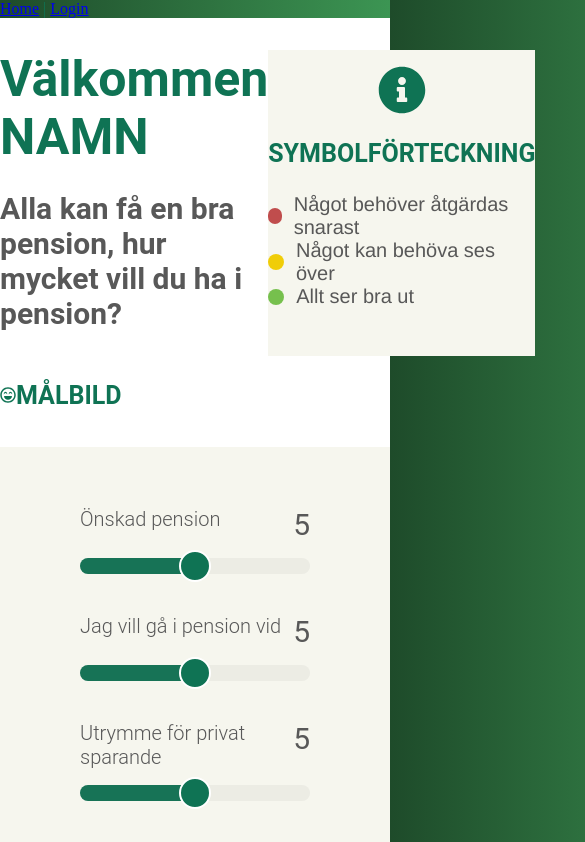
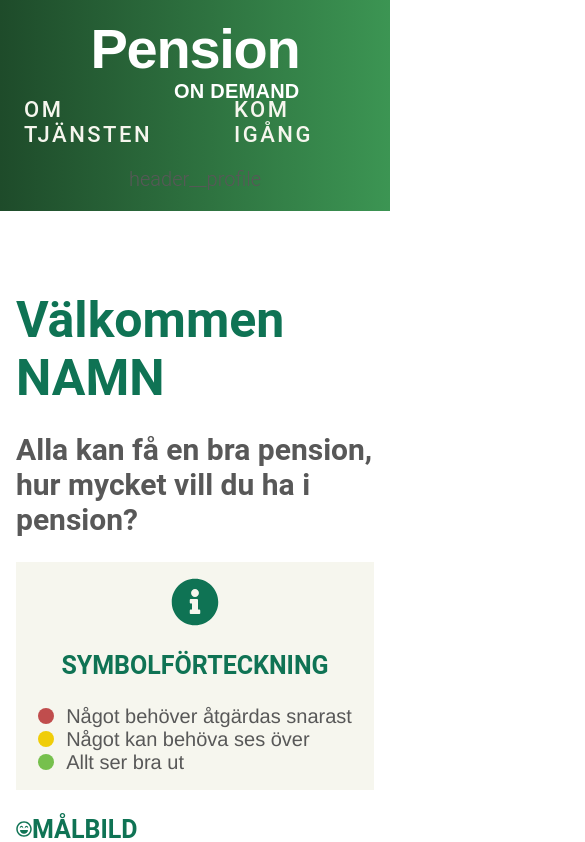
Before and after one commit to emilpee/pension-on-demand, a Vue app in the folder pod-frontend/: page / in a window 390 px wide. Shown: the top 842 px of the page, 585 px wide, since content can reach past the window. Built offline with nearby package versions, Linux system fonts and the light colour scheme.

Commit message:
Added sign in with mobile action

```diff
--- a/pod-frontend/src/App.vue
+++ b/pod-frontend/src/App.vue
@@ -1,9 +1,5 @@
 <template>
   <div id="app">
-    <div id="nav">
-      <router-link to="/">Home</router-link> |
-      <router-link to="/login">Login</router-link>
-    </div>
     <router-view/>
   </div>
 </template>
@@ -23,6 +19,7 @@ body {
   color: $green;
   background: transparent;
   margin: 0;
+  overflow: hidden;
 }
 
 </style>
--- /dev/null
+++ b/pod-frontend/src/components/Header.vue
@@ -0,0 +1,76 @@
+<template>
+  <header class="header">
+      <div class="header__logo">
+        <h1>Pension</h1>
+        <p>on demand</p>
+      </div>
+      <div class="header__nav">
+          <router-link to="/">Om tjänsten</router-link>
+          <router-link to="/login">Kom igång</router-link>
+      </div>
+      <div class="header__profile">
+          <p>header__profile</p>
+      </div>
+
+  </header>
+</template>
+
+<script>
+export default {
+
+}
+</script>
+
+<style lang="scss">
+@import '@/scss/';
+
+.header {
+    align-items: center;
+    background: $headerGradient;
+    display: flex;
+    justify-content: space-between;
+    flex-direction: column;
+    min-height: 200px;
+    position: relative;
+    overflow: hidden;
+
+    &__logo {
+        display: flex;
+        align-items: center;
+        justify-content: flex-end;
+        position: relative;
+        flex: 1;
+
+        > p {
+            position: absolute;
+            top: 3.75rem;
+            right: 0;
+        }
+    }
+
+    &__nav {
+        flex: 2;
+        @extend %center-content;
+
+        > a {
+            color: $light;
+            text-decoration: none;
+            text-transform: uppercase;
+            letter-spacing: $letterSpacing * 10;
+            font-family: $mainText;
+            font-size: 1.375em;
+            font-weight: 500;
+            margin: 0 1.5rem;
+        }
+    }
+
+    &__profile {
+        flex: 1;
+    }
+
+    @include breakpoints(large) {
+        flex-direction: row;
+    }
+}
+
+</style>
--- a/pod-frontend/src/components/Slider.vue
+++ b/pod-frontend/src/components/Slider.vue
@@ -58,11 +58,13 @@ export default {
     display: flex;
     flex-direction: column;
     background: $light;
-    margin: .75rem 0;
+    margin: .8rem 0;
 
     &__text {
         display: flex;
         justify-content: space-between;
+        align-items: center;
+        margin-bottom: -.5rem;
 
         > span {
             font-family: $mainText;
--- a/pod-frontend/src/components/index.js
+++ b/pod-frontend/src/components/index.js
@@ -1,5 +1,6 @@
 export { default as Button } from './Button.vue';
 export { default as Tabs } from './Tabs.vue';
 export { default as Slider } from './Slider.vue';
+export { default as Header } from './Header.vue';
 export { default as DoughnutChart } from './DoughnutChart.vue';
 export { default as TrafficLights } from './TrafficLights.vue';
--- a/pod-frontend/src/scss/_colors.scss
+++ b/pod-frontend/src/scss/_colors.scss
@@ -16,3 +16,4 @@ $black: #121212;
 $darkGradient: linear-gradient($gray, $black);
 $greenGradient: linear-gradient($lightGreen, #3B6027);
 $bodyGradient: linear-gradient(to left, $mediumGreen, #1E4B2A);
+$headerGradient: linear-gradient(to left, $mediumGreen, #1E4B2A);
--- a/pod-frontend/src/scss/_typography.scss
+++ b/pod-frontend/src/scss/_typography.scss
@@ -76,7 +76,7 @@ span {
 
 .login {
 
-    &__logo {
+    .login__logo {
 
         > h1 {
             color: $green;
@@ -105,3 +105,23 @@ span {
         }
     }
 }
+
+
+.header__logo {
+    > h1 {
+        color: $white;
+        font-size: 3.5em;
+        font-family: $logoText;
+        letter-spacing: -$letterSpacing * 5;
+        padding: 1rem 0;
+    }
+
+    > p {
+        color: $white;
+        font-family: $logoText;
+        font-size: 1.25em;
+        font-weight: bold;
+        letter-spacing: $letterSpacing;
+        text-transform: uppercase;
+    }
+}
--- a/pod-frontend/src/store/actions.js
+++ b/pod-frontend/src/store/actions.js
@@ -1,3 +1,9 @@
+import axios from 'axios';
+
 export default {
-
+    async signInOnMobile(ctx, params) {
+        const url = 'https://hfzn51rqf2.execute-api.eu-west-1.amazonaws.com/Prod/bankid';
+        let fetchedUrl = await axios.post(url, { params });
+        return fetchedUrl.data;
+    }
 }
--- a/pod-frontend/src/views/Home.vue
+++ b/pod-frontend/src/views/Home.vue
@@ -1,6 +1,6 @@
 <template>
   <main class="container">
-
+  <Header />
     <div class="home">
 
     <div class="home__intro">
@@ -70,7 +70,7 @@
 </template>
 
 <script>
-import { DoughnutChart, Slider } from '../components/';
+import { DoughnutChart, Slider, Header } from '../components/';
 
 let labels = ["Skulder", "Tillgångar"];
 let data = [999999, 9999999];
@@ -90,7 +90,7 @@ export default {
   },
 
   components: {
-    DoughnutChart, Slider
+    DoughnutChart, Header, Slider
   },
 }
 </script>
@@ -100,12 +100,14 @@ export default {
 
 .container {
   background: $white;
+  overflow: hidden;
 }
 
   .home {
     background: $white;
     max-width: 64rem;
     margin: 0 auto;
+    padding: 0 1rem;
 
     .title {
       display: flex;
@@ -113,9 +115,13 @@ export default {
     }
 
     &__intro {
-      padding-top: 2rem;
-      flex-direction: row;
+      padding-top: 5rem;
+      flex-direction: column;
       display: flex;
+
+      @include breakpoints(large) {
+        flex-direction: row;
+      }
 
       > div {
         flex: 1;
@@ -196,7 +202,6 @@ export default {
 
         &__chart {
           background: $light;
-          padding: 2rem;
           display: flex;
           flex-direction: row;
           justify-content: space-around;
--- a/pod-frontend/src/views/Login.vue
+++ b/pod-frontend/src/views/Login.vue
@@ -57,13 +57,8 @@ export default {
 @import '../scss/';
 
 .login-container {
-
-  @include breakpoints(large) {
-    display: flex;
-    align-items: center;
-    height: 100vh;
-  }
-
+  @extend %center-content;
+  height: 100vh;
 }
 
 .login {
@@ -72,7 +67,7 @@ export default {
   display: flex;
   flex-direction: column;
   margin: 0 auto;
-  padding: 1rem 2rem;
+  padding: 0 1rem;
 
   &__logo {
     margin: 0 auto;
@@ -125,6 +120,10 @@ export default {
 
   }
 
+  @include breakpoints(large) {
+    padding: 0 2rem;
+  }
+
 }
 
 </style>
--- a/pod-frontend/src/views/LoginForm.vue
+++ b/pod-frontend/src/views/LoginForm.vue
@@ -16,7 +16,6 @@
 
 <script>
 import { Button } from '../components/';
-import axios from 'axios';
 
 export default {
 
@@ -36,16 +35,15 @@ export default {
     },
 
     methods: {
-        async signIn() {
+        signIn() {
             if (this.tabs[0].isActive) {
                 let link = "bankid://redirect=" + document.location;
                 document.location = link;
             } else {
-                // this.$router.push('/');
-                await axios.post('https://hfzn51rqf2.execute-api.eu-west-1.amazonaws.com/Prod/bankid', { ssn: this.personNr }).then(res => {
-                    console.log(res);
-                    res.Authenticate({subjectIdentifier: this.personNr, rpDisplayName: 'test'});
-                })
+               this.$store.dispatch('signInOnMobile', { ssn: this.personNr }).then(res => {
+                   let url = `https://app.bankid.com/?autostarttoken=${res.autoStartToken}&redirect=null`;
+                   console.log(url);
+               })
             }
         },
     }
```
Also changed, not shown: pod-frontend/src/data/overviewdata.json (deleted), pod-frontend/src/scss/_elements.scss (line endings or trailing spaces).
